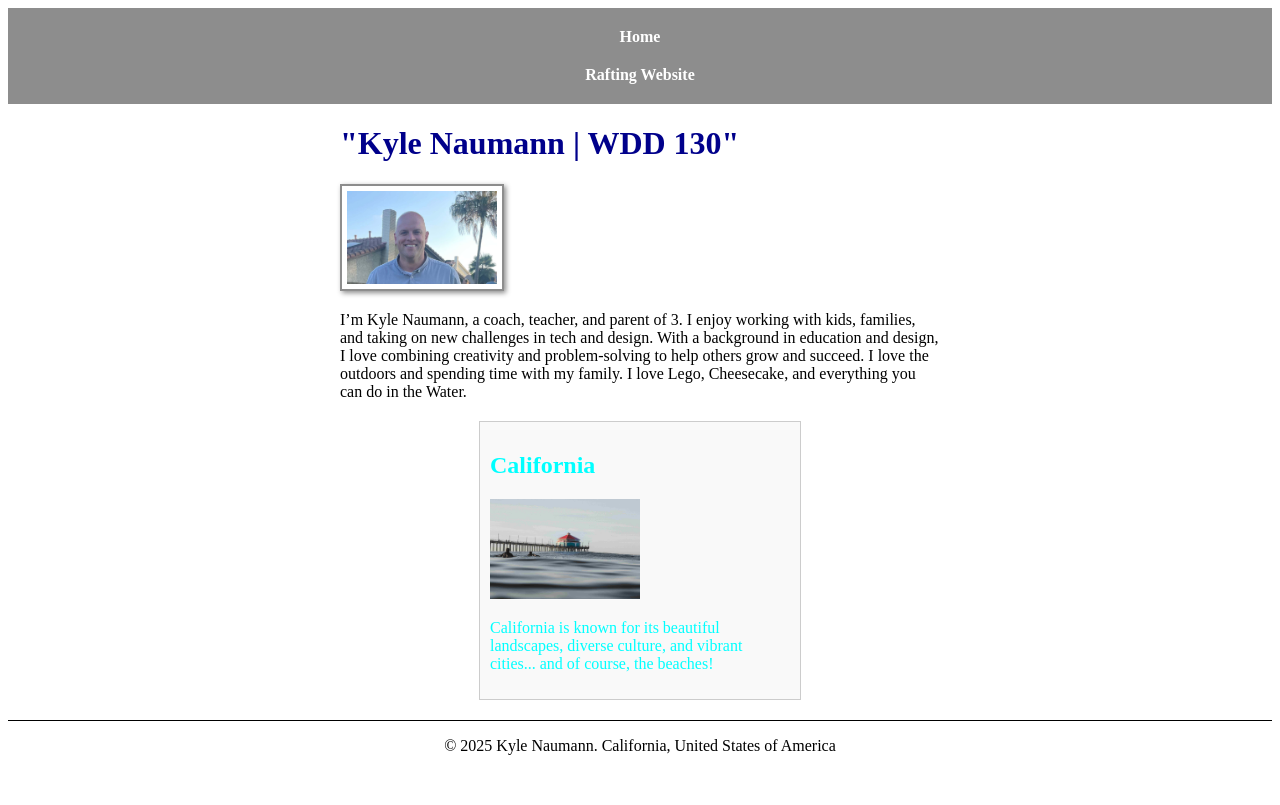
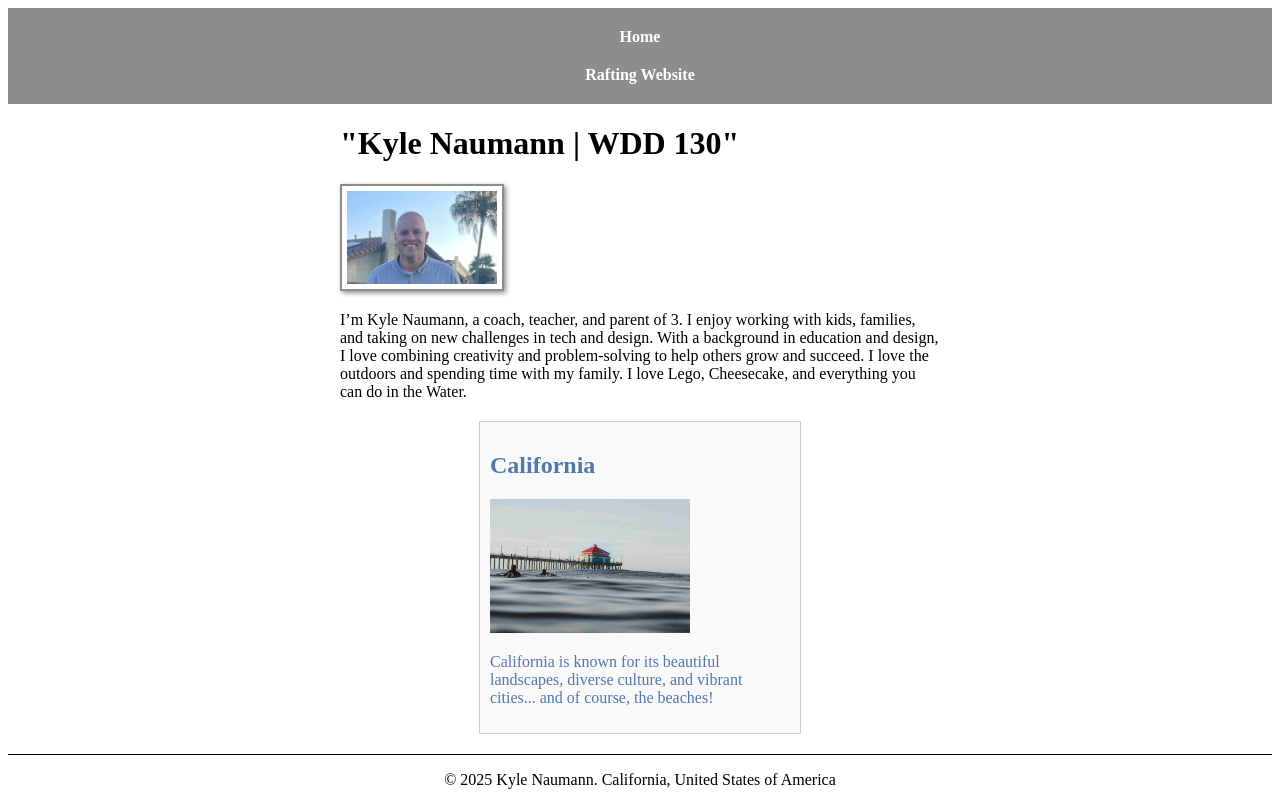
Before and after one commit to kyle-naumann/wdd130, a plain HTML site: page index.html in a window 1280 px wide. Drawn offline with Linux system fonts and the light colour scheme.

Commit message:
Style sheet had wrong path... fixed it.

```diff
--- a/index.html
+++ b/index.html
@@ -7,7 +7,7 @@
     <title> Kyle Naumann | WDD 130</title>
     <meta name="description" content="Kyle Naumann's website for WDD 130">
     <meta name="author" content="Kyle Naumann">
-    <link rel="stylesheet" href="wdd130/styles/styles.css">
+    <link rel="stylesheet" href="styles/styles.css">
 </head>
 
 <body>
--- a/styles/styles.css
+++ b/styles/styles.css
@@ -30,7 +30,7 @@ main img {
 }
 
 h1 {
-    color: darkblue;
+    color: rgb(0, 0, 0);
 }
 
 aside {
@@ -39,11 +39,11 @@ aside {
     padding: 10px;
     border: 1px solid #ccc;
     background-color: #f9f9f9;
-    color: aqua;
+    color: rgb(81, 121, 174);
 }
 
 aside img {
-    max-width: 150px;
+    width: 200px;
     height: auto;
 }
 
```
